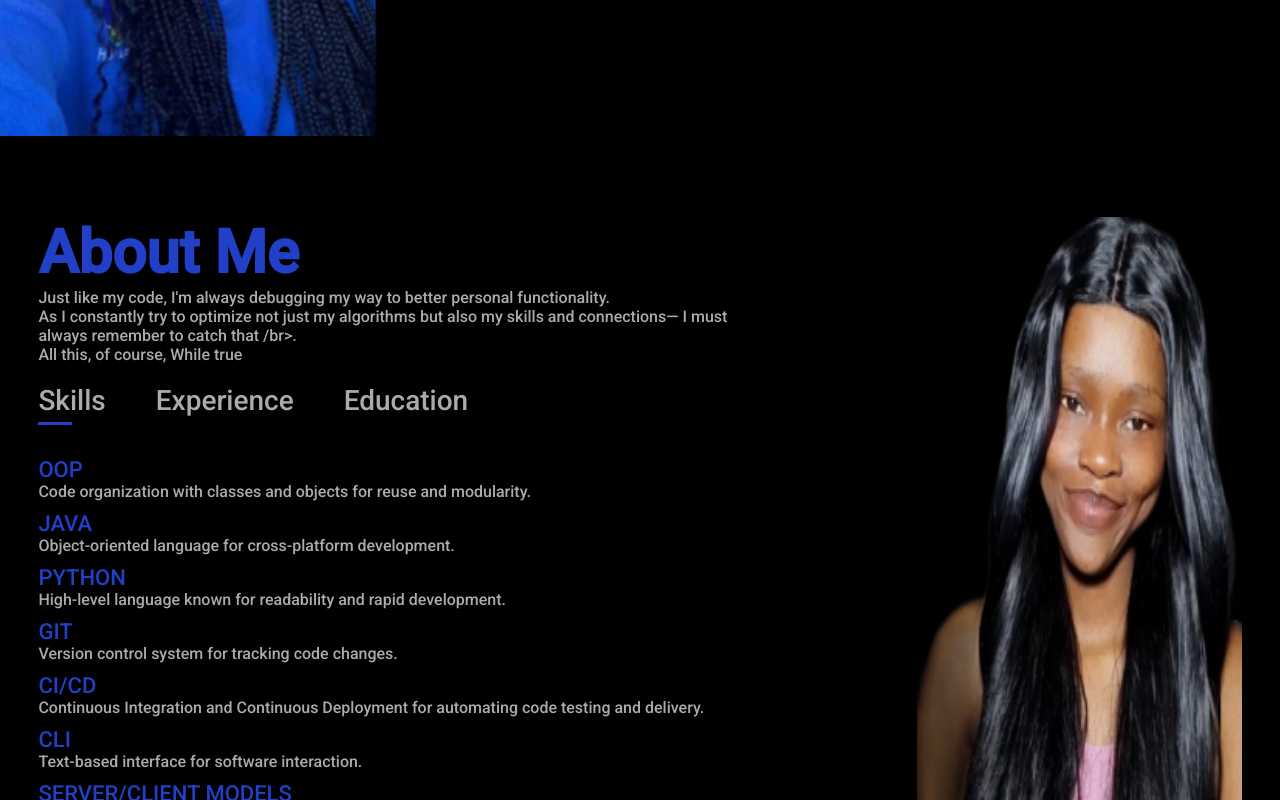
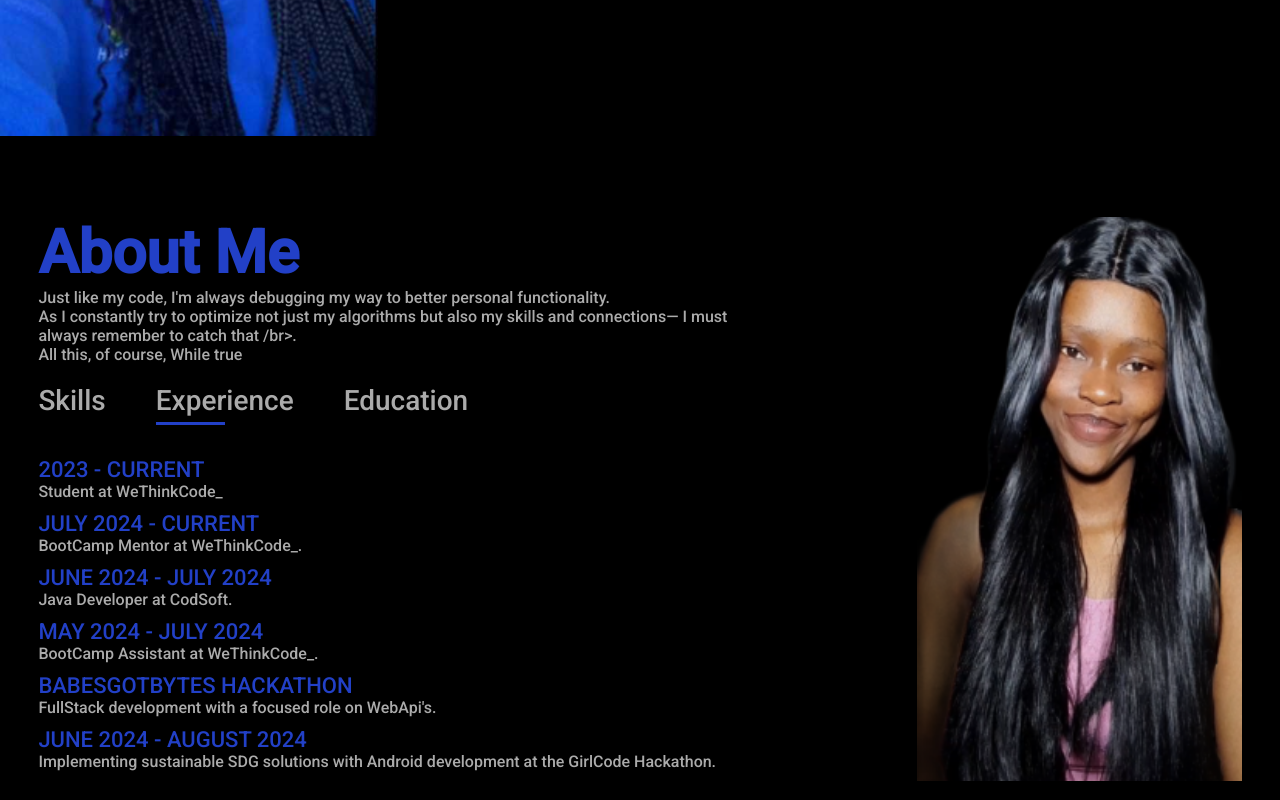
Before and after one commit to Reithaoa/Resume, a plain HTML site: page main/index.html in a window 1280 px wide. Both pictures are taken after a click on the element "Experience". Shown: the part 664-1464 px from the top of the page. Drawn offline with Linux system fonts and the light colour scheme.

Commit message:
java-script intergration

```diff
--- a/main/index.html
+++ b/main/index.html
@@ -165,3 +165,26 @@
                 <a href="#" class="button">See More</a>
             </div>
         </div>
+
+        <!-- -----javasript sectin----- -->
+        <script src="script.js"></script>
+        <script>
+
+            var tablinks = document.getElementsByClassName("tab-links");
+            var tabcontents = document.getElementsByClassName("tab-contents");
+
+            function opentab(tabname){
+                for(tablink of tablinks){
+                    tablink.classList.remove("active-link");
+                }
+
+                for(tabcontent of tabcontents){
+                    tabcontent.classList.remove("active-tab");
+                }
+                event.currentTarget.classList.add("active-link");
+                document.getElementById(tabname).classList.add("active-tab");
+            }
+
+        </script>
+    </body>
+</html>
```
